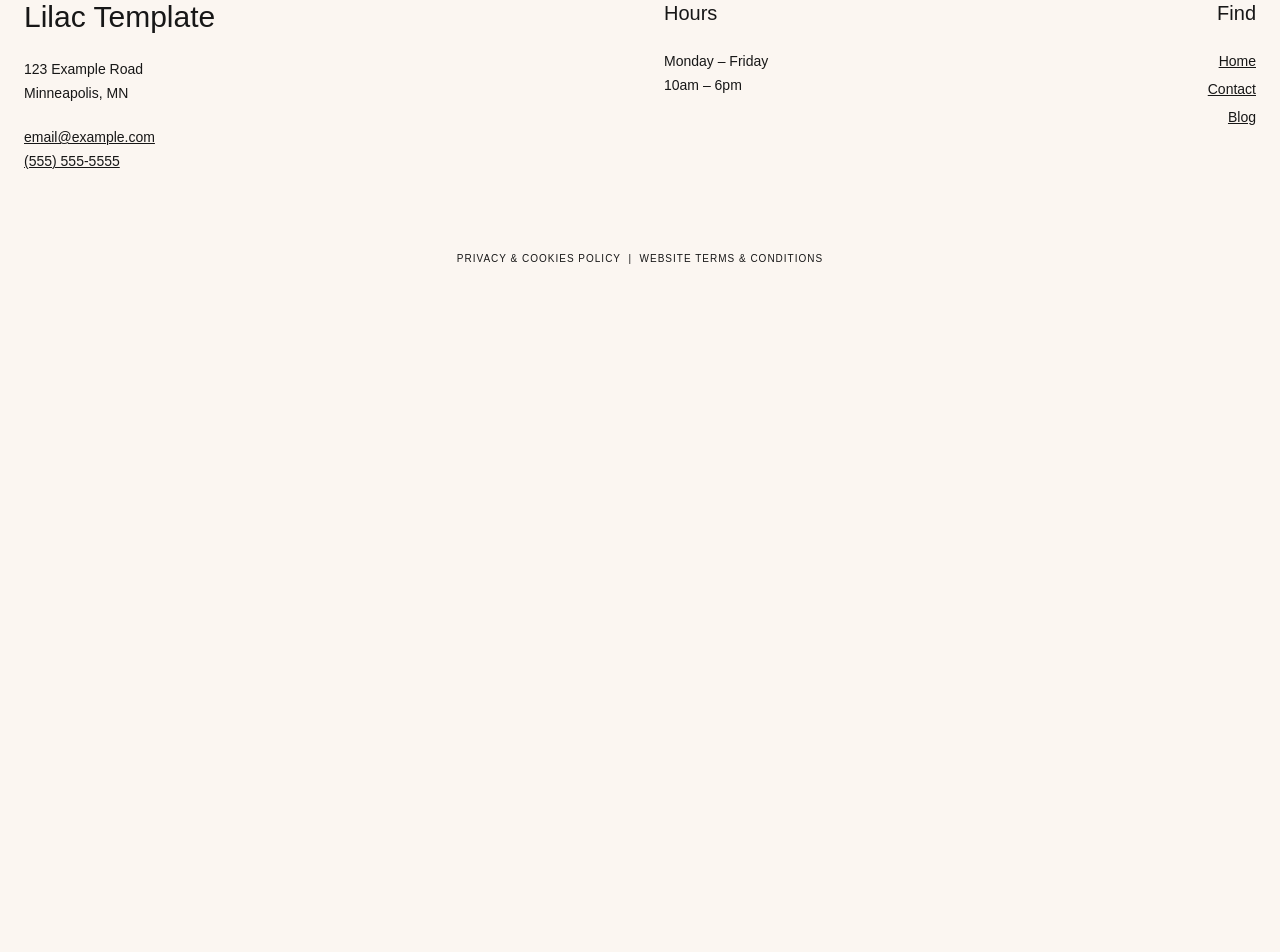
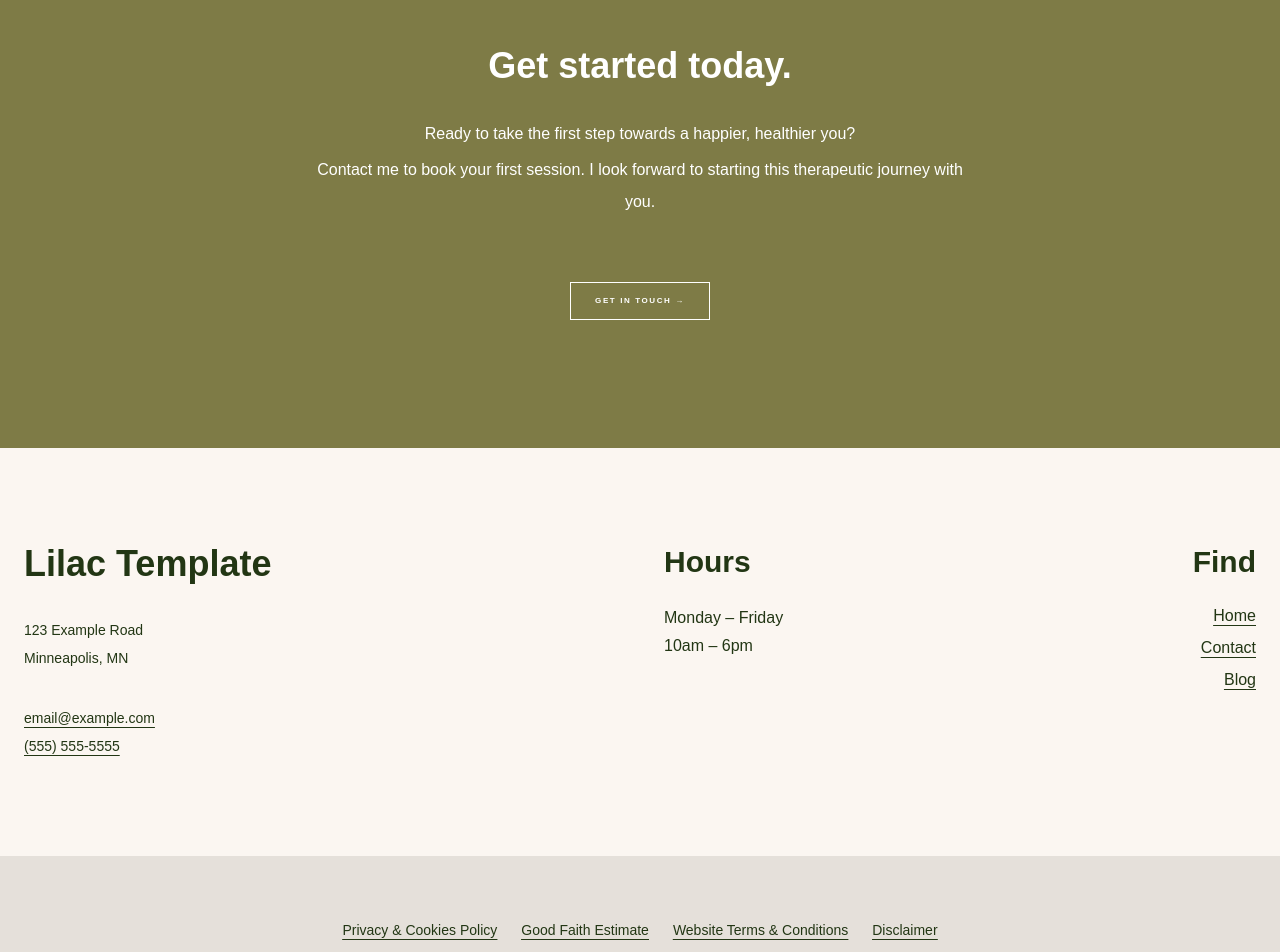
Before and after one commit to ikshantshukla123/Clone, a Next.js app: page / in a window 1280 px wide. Shown: the part 6240-7192 px from the top of the page. Before the commit the page ends 6546 px from the top, so only its background shows below. Built offline with nearby package versions, Linux system fonts and the light colour scheme.

Commit message:
almost all pages completed  now have to correct layout precisley

```diff
--- a/app/page.tsx
+++ b/app/page.tsx
@@ -6,8 +6,9 @@ import AboutLilac from "@/components/home/AboutLilac";
 import Faq from "@/components/home/Faq";
 import Professinal from "@/components/home/Professinal";
 // import ProfessionalBackground from "@/components/home/ProfessionalBackground";
-// import GetStarted from "@/components/home/GetStarted";
+import GetStarted from "@/components/home/GetStarted";
 import Footer from "@/components/layout/Footer";
+import Last from "@/components/home/Last";
 
 export default function Home() {
   return (
@@ -18,8 +19,11 @@ export default function Home() {
       <Alone />
       <AboutLilac />
       <Faq />
+
     <Professinal />
+    <GetStarted />
       <Footer />
+      <Last/>
     </main>
   );
 }
--- a/components/home/GetStarted.tsx
+++ b/components/home/GetStarted.tsx
@@ -0,0 +1,41 @@
+export default function GetStarted() {
+  return (
+    // Background color set to #7e7b46 as requested
+    <section className="bg-[#7e7b46] py-32 px-6 text-white text-center">
+      <div className="max-w-3xl mx-auto flex flex-col items-center">
+
+        {/* Heading */}
+        <h2 className="font-heading  text-3xl md:text-4xl font-semibold mb-8">
+          Get started today.
+        </h2>
+
+        {/* Subtext */}
+        <div className="font-heading  text-sm md:text-base leading-8 mb-16 space-y-1 max-w-2xl">
+          <p>
+            Ready to take the first step towards a happier, healthier you?
+          </p>
+          <p>
+            Contact me to book your first session. I look forward to starting this therapeutic journey with you.
+          </p>
+        </div>
+
+        {/* Button */}
+        <a
+          href="#"
+          className="
+            inline-flex items-center justify-center
+            border border-white
+            px-6 py-3
+            text-[8px] font-bold uppercase tracking-[0.2em]
+            text-white
+            transition-all duration-300
+            hover:bg-white hover:text-[#7e7b46]
+          "
+        >
+          Get In Touch &rarr;
+        </a>
+
+      </div>
+    </section>
+  );
+}
--- /dev/null
+++ b/components/home/Last.tsx
@@ -0,0 +1,9 @@
+export default function Faq() {
+
+  return (
+    <div className="font-heading text-sm md:text-base leading-8 mt-1.5 space-y-1 max-w-2xl">
+      <p>Persistent feelings of sadness or hopelessness</p>
+    </div>
+  )
+
+  }
--- a/components/layout/Footer.tsx
+++ b/components/layout/Footer.tsx
@@ -1,43 +1,84 @@
+import Link from "next/link";
+
 export default function Footer() {
   return (
-    <footer className="bg-paper pt-20 pb-10 px-6 border-t border-ink/10">
-      <div className="max-w-[1400px] mx-auto grid grid-cols-1 md:grid-cols-4 gap-12 mb-20">
+    <footer className="w-full">
 
-        {/* Col 1 */}
-        <div className="col-span-1 md:col-span-2">
-           <h3 className="font-heading text-3xl font-medium mb-6">Lilac Template</h3>
-           <div className="font-body text-sm space-y-1">
+      {/* --- TOP SECTION: MAIN INFO --- */}
+      {/* Background: Paper/White (#FBF6F1) */}
+      <div className="bg-paper px-6 py-20 md:py-24 text-[#223614]">
+        <div className="max-w-[1400px] mx-auto grid grid-cols-1 md:grid-cols-12 gap-12">
+
+          {/* Column 1: Contact Info (Spans 6 cols) */}
+          <div className="md:col-span-6 flex flex-col items-start">
+            <h3 className="font-heading text-3xl md:text-4xl font-semibold mb-8">
+              Lilac Template
+            </h3>
+
+            <div className="font-heading text-sm leading-7 mb-8">
               <p>123 Example Road</p>
               <p>Minneapolis, MN</p>
-             <br />
-             <p className="underline decoration-1">email@example.com</p>
-             <p className="underline decoration-1">(555) 555-5555</p>
+            </div>
+
+            <div className="font-heading text-sm leading-7">
+              <p className="underline decoration-1 underline-offset-4 cursor-pointer hover:no-underline">
+                email@example.com
+              </p>
+              <p className="underline decoration-1 underline-offset-4 cursor-pointer hover:no-underline">
+                (555) 555-5555
+              </p>
             </div>
           </div>
 
-        {/* Col 2 */}
-        <div>
-           <h4 className="font-heading text-xl font-medium mb-6">Hours</h4>
-           <div className="font-body text-sm space-y-1">
+          {/* Column 2: Hours (Spans 3 cols) */}
+          <div className="md:col-span-3">
+            <h4 className="font-heading text-3xl font-semibold mb-6">Hours</h4>
+            <div className="font-heading text-base leading-7">
               <p>Monday – Friday</p>
               <p>10am – 6pm</p>
             </div>
           </div>
 
-        {/* Col 3 */}
-        <div className="flex flex-col items-start md:items-end">
-           <h4 className="font-heading text-xl font-medium mb-6">Find</h4>
-           <div className="font-body text-sm space-y-2 flex flex-col md:items-end">
-             <a href="#" className="underline hover:no-underline">Home</a>
-             <a href="#" className="underline hover:no-underline">Contact</a>
-             <a href="#" className="underline hover:no-underline">Blog</a>
+          {/* Column 3: Find / Nav (Spans 3 cols) */}
+          <div className="md:col-span-3 flex flex-col items-start md:items-end text-left md:text-right">
+            <h4 className="font-heading text-3xl font-semibold mb-6">Find</h4>
+            <nav className="flex flex-col gap-2 font-heading text-base underline decoration-1 underline-offset-4">
+              <Link href="/" className="hover:no-underline">Home</Link>
+              <Link href="/contact" className="hover:no-underline">Contact</Link>
+              <Link href="/blog" className="hover:no-underline">Blog</Link>
+            </nav>
           </div>
+
         </div>
       </div>
 
-      <div className="text-center text-[10px] text-ink/60 uppercase tracking-widest">
-         Privacy & Cookies Policy &nbsp;|&nbsp; Website Terms & Conditions
+
+      {/* --- BOTTOM SECTION: COPYRIGHT & LEGAL --- */}
+      {/* Background: Beige (#E5E0DA) matches 'Professional Background' section */}
+      <div className="bg-[#E5E0DA] px-6 py-16 text-[#223614] text-center">
+        <div className="max-w-[1400px] mx-auto flex flex-col items-center gap-6">
+
+          {/* Legal Links */}
+          <div className="flex flex-wrap justify-center gap-x-6 gap-y-2 font-heading text-sm underline decoration-1 underline-offset-4">
+            <Link href="#" className="hover:no-underline">Privacy & Cookies Policy</Link>
+            <Link href="#" className="hover:no-underline">Good Faith Estimate</Link>
+            <Link href="#" className="hover:no-underline">Website Terms & Conditions</Link>
+            <Link href="#" className="hover:no-underline">Disclaimer</Link>
           </div>
+
+          {/* Credits */}
+          <div className="font-heading text-sm">
+            Website Template Credits: <a href="#" className="underline decoration-1 underline-offset-4 hover:no-underline">Go Bloom Creative</a>
+          </div>
+
+          {/* Copyright */}
+          <div className="font-heading text-sm mt-4">
+            All Rights Reserved © 2024 Your Business Name Here, LLC.
+          </div>
+
+        </div>
+      </div>
+
     </footer>
   );
 }
```
Lines whose indentation alone changed are shown as unchanged.
